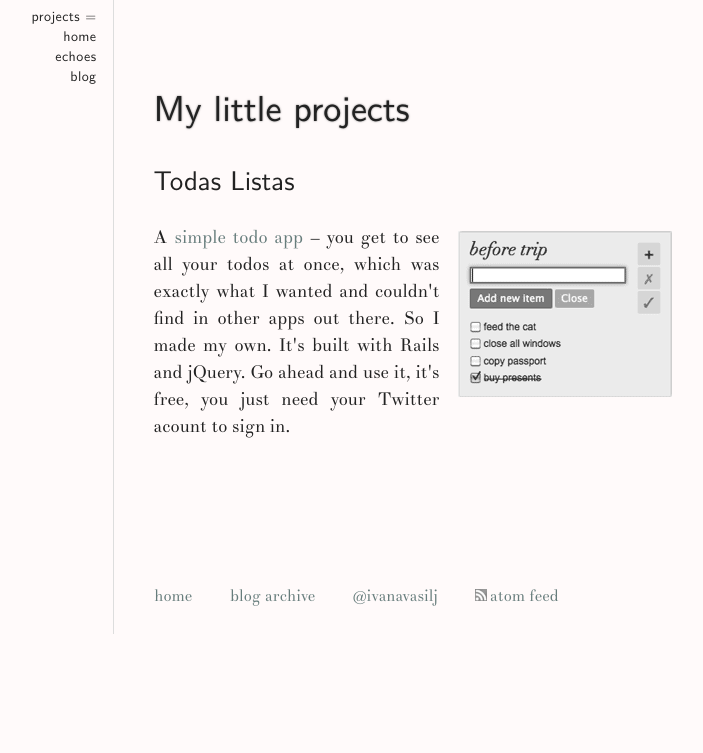
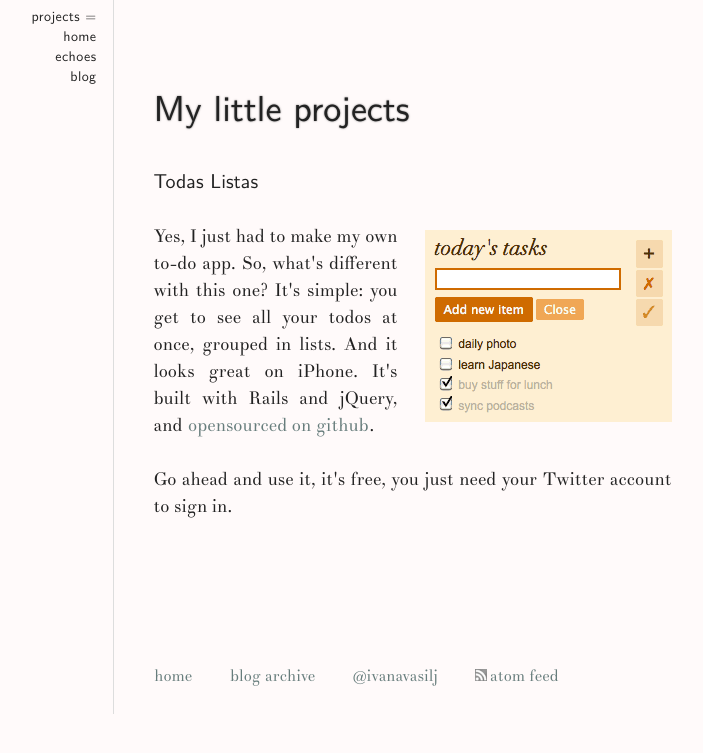
Before and after one commit to ivana/ivana.github.com, a Jekyll site: the page built from projects.html, in a window 1280 px wide. Shown: the top 753 px of the page, without its empty margins (248-951 px from the left). Built offline with Jekyll 4.4.1, drawn with Linux system fonts in a browser that asks for light colours.

Commit message:
update TodasListas desc

```diff
--- a/css/style.css
+++ b/css/style.css
@@ -150,7 +150,8 @@ nav ul li:before { content:'= ' }
   .vcard ol a:hover { position:relative; bottom:2px; left:1px; background:none }
 
 /* projects */
-#projects img { float:right; margin:.4em 0 0 1em }
+#projects h2 { font-size:20px; line-height:28px; margin-bottom:29px; }
+#projects img { float:right; margin:.4em 0 0 1.5em }
 #projects p { text-align:justify }
 #projects a:active, a:visited { outline:0 none }
 
--- a/projects.html
+++ b/projects.html
@@ -16,9 +16,12 @@ permalink: projects/
       </a>
 
       <p>
-        A <a href="http://todaslistas.heroku.com/">simple todo app</a> &ndash; you get to see all your todos at once,
-        which was exactly what I wanted and couldn't find in other apps out there. So I made my own. It's built with Rails and jQuery.
-        Go ahead and use it, it's free, you just need your Twitter acount to sign in.
+        Yes, I just had to make my own to-do app. So, what's different with this one?
+        It's simple: you get to see all your todos at once, grouped in lists. And it looks great on iPhone.
+        It's built with Rails and jQuery, and <a href="https://github.com/ivana/todofrenzy">opensourced on github</a>.
+      </p>
+      <p>
+        Go ahead and use it, it's free, you just need your Twitter account to sign in.
       </p>
     </li>
   </ol>
```
Also changed, not shown: img/todaslistas.png.
